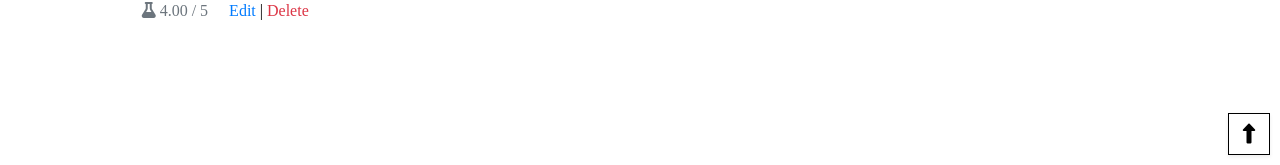
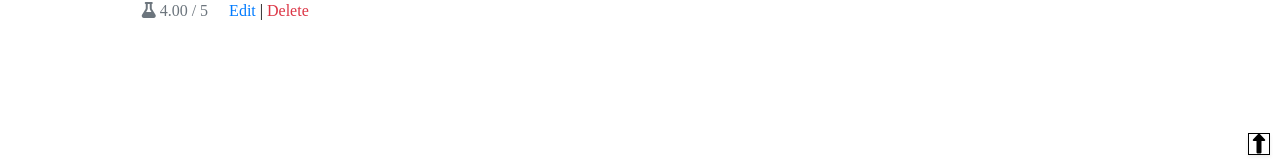
Before and after one commit to Kostas-Panagiotou/multiverse_comics-milestone-project-4, a Django app: page /products/ in a window 1280 px wide. Shown: the part 635-800 px from the top of the page. Run offline with Django 3.2, Linux system fonts and the light colour scheme; a user stored in the database is signed in; tables that the repository leaves empty hold one stand-in row (values such as "Sample post"); grey boxes marked "Sample" are stand-in pictures; parts of the project's set-up code (start-up, migrations or seed data) failed here and were passed over; some libraries are stand-ins or nearby versions; some web fonts are replaced.

Commit message:
Change the btt button size because causing oveload some products and also in the checkout form

```diff
--- a/static/css/base.css
+++ b/static/css/base.css
@@ -93,8 +93,8 @@ a.category-badge > span.badge:hover {
 }
 
 .btt-button {
-    height: 42px;
-    width: 42px;
+    height: 22px;
+    width: 22px;
     position: fixed;
     bottom: 10px;
     right: 10px;
```
